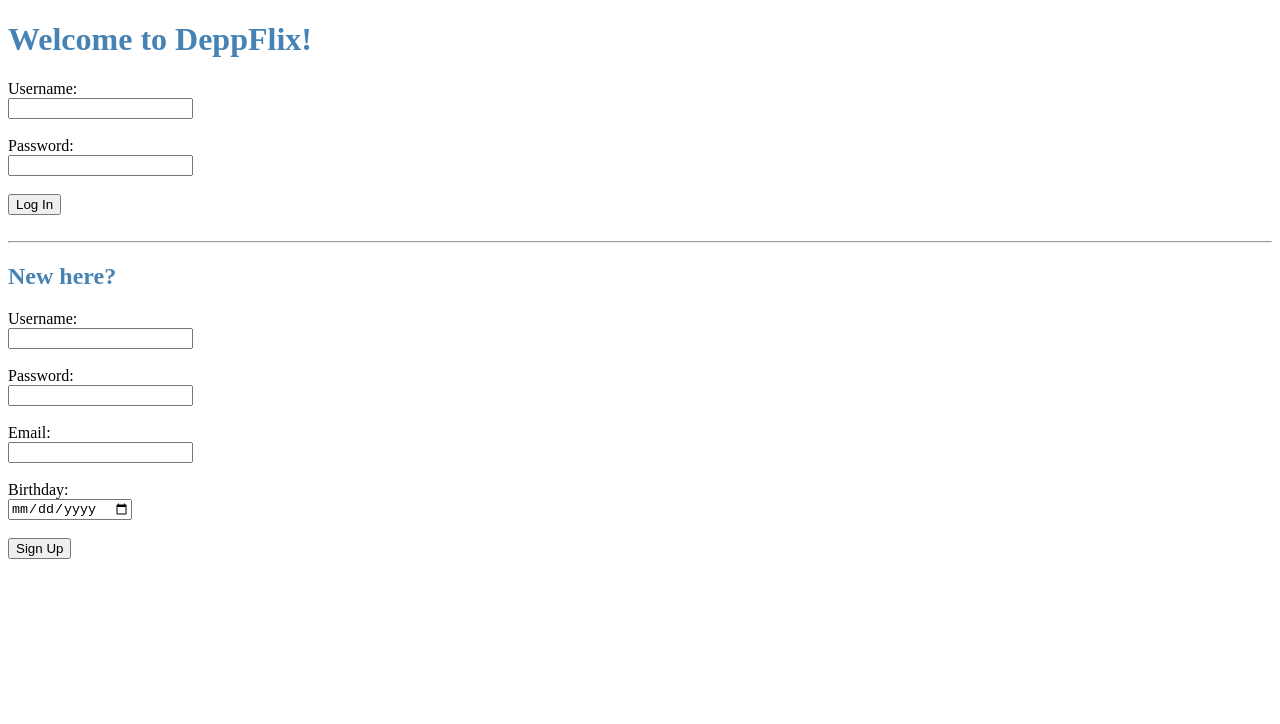
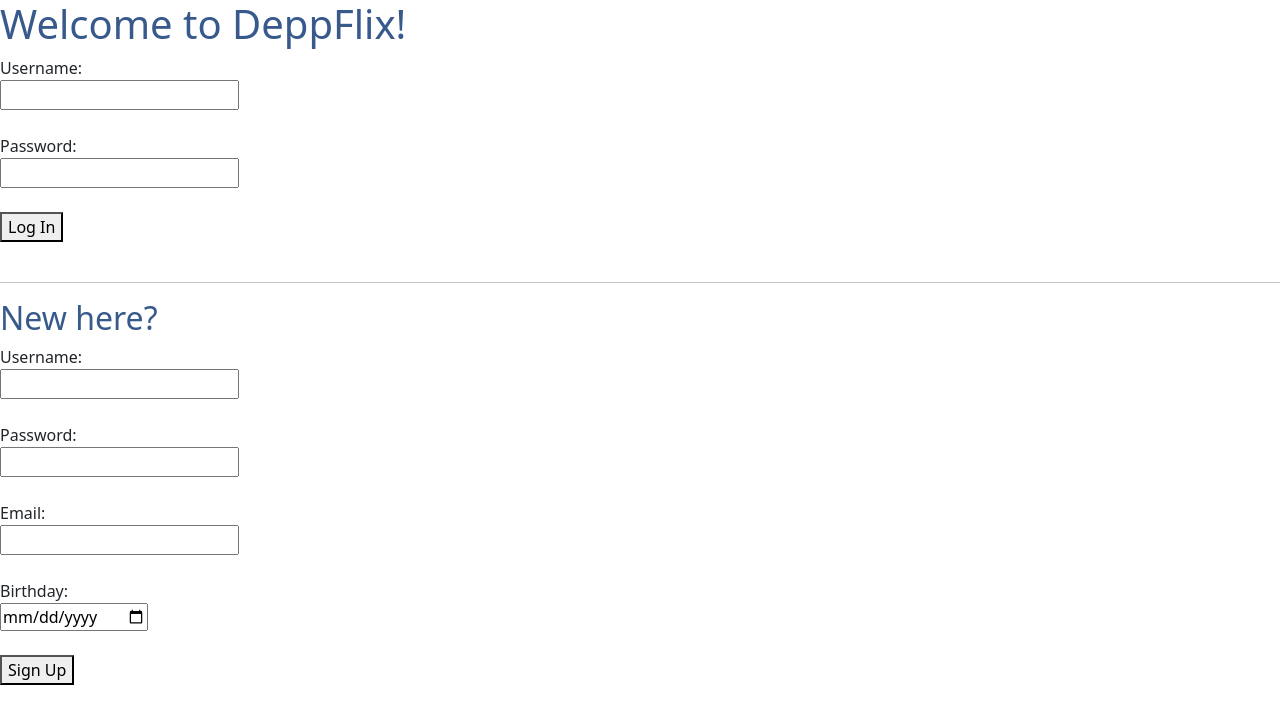
Before and after one commit to rumpeltin/DeppFlix-client, a React (Vite) app: page / in a window 1280 px wide. Shown: the top 724 px of the page. Built offline with nearby package versions, Linux system fonts and the light colour scheme.

Commit message:
inital design (wrong branch)

```diff
--- a/package.json
+++ b/package.json
@@ -20,10 +20,12 @@
   },
   "homepage": "https://github.com/rumpeltin/DeppFlix-client#readme",
   "dependencies": {
+    "bootstrap": "^5.2.3",
     "date-fns": "^2.29.3",
     "parcel": "^2.8.3",
     "prop-types": "^15.8.1",
     "react": "^18.2.0",
+    "react-bootstrap": "^2.7.2",
     "react-dom": "^18.2.0"
   },
   "devDependencies": {
--- a/src/components/main-view/main-view.jsx
+++ b/src/components/main-view/main-view.jsx
@@ -12,6 +12,7 @@ export const MainView = () => {
   const [selectedMovie, setSelectedMovie] = useState(null)
   const [user, setUser] = useState(storedUser? storedUser : null)
   const [token, setToken] = useState(storedToken? storedToken : null)
+  const [newUser, setNewUser] = useState(false)
 
   useEffect(() => {
 
@@ -58,9 +59,13 @@ export const MainView = () => {
         <br />
         <hr />
         <h2 className='depp-flix'>New here?</h2>
-        <SignupView />
+		    <SignupView />
       </>
     );
+  }
+
+  if (newUser) {
+	  return <SignupView/>;
   }
 
   if (movies.length === 0) {
@@ -91,6 +96,7 @@ export const MainView = () => {
       </div>
       <br />
       <button
+        className='button pointer'
         onClick={
           ()=>{
             setUser(null);
--- a/src/components/movie-card/movie-card.jsx
+++ b/src/components/movie-card/movie-card.jsx
@@ -1,12 +1,16 @@
+import React from 'react'
 import PropTypes from "prop-types";
+import { Button, Card } from "react-bootstrap";
 
 export const MovieCard = ({movie, onMovieClick}) => {
   return (
-    <div
-    onClick={() => {
-      onMovieClick(movie)
-    }}
-    >{movie.title}</div>
+	<Card onClick={() => onMovieClick(movie)}>
+	 <Card.Body>
+	   <Card.Title>{movie.title}</Card.Title>
+       <Card.Text>{movie.genre} by {movie.director}</Card.Text>
+	   <Card.Text>{movie.description}</Card.Text>
+	 </Card.Body>
+	</Card>
   );
 };
 
--- a/src/components/movie-view/movie-view.jsx
+++ b/src/components/movie-view/movie-view.jsx
@@ -1,4 +1,5 @@
 import React from 'react'
+import './movie-view.scss'
 
 export const MovieView = ({movie, onBackClick}) => {
   return (
@@ -35,7 +36,10 @@ export const MovieView = ({movie, onBackClick}) => {
         <span className="value">{movie.genreDescription}</span>
       </div>
       <br/>
-      <button onClick={onBackClick}>Back</button>
+      <button
+        className='back-button pointer'
+        onClick={onBackClick}
+        >Back</button>
     </>
   );
 };
--- /dev/null
+++ b/src/components/movie-view/movie-view.scss
@@ -0,0 +1,7 @@
+.back-button {
+  padding: 4px 12px 4px 12px;
+  color: whitesmoke;
+  background-color: dodgerblue;
+  border: none;
+  border-radius: 4px;
+}
--- a/src/components/signup-view/signup-view.jsx
+++ b/src/components/signup-view/signup-view.jsx
@@ -22,14 +22,15 @@ export const SignupView = () => {
       method: "POST",
       headers: {
         Accept: 'application/json',
-        'Content-Type': 'application/json',
+        'Content-Type': 'application/json'
       },
       body: JSON.stringify(data)
     }).then((response) => {
       if (response.ok) {
-        onLoggedIn(username);
+        alert("Sign-up successful! Please log in with your shiny new credentials.");
+        window.location.reload();
       } else {
-        alert("Sign-up failed");
+        alert("Sign-up failed.. Sorry :(");
       }
     });
   };
@@ -82,7 +83,10 @@ export const SignupView = () => {
           />
       </div>
       <br />
-      <button type="submit">Sign Up</button>
+      <button
+        type="submit"
+        className="pointer"
+      >Sign Up</button>
     </form>
   );
 };
--- a/src/index.jsx
+++ b/src/index.jsx
@@ -2,6 +2,8 @@ import React from 'react';
 import ReactDOM from 'react-dom';
 import { MainView } from './components/main-view/main-view';
 import { Greeting } from './components/greeting/greeting';
+
+import "bootstrap/dist/css/bootstrap.min.css";
 
 // Import statement to indicate that you need to bundle `./index.scss`
 import './index.scss';
--- a/src/index.scss
+++ b/src/index.scss
@@ -1,5 +1,20 @@
-$color: steelblue;
+// default styles
+$dark-c: #113f67;
+$light-c: #e7eaf6;
+$bg-c: #38598b;
+$dtls-c: #a2a8d3;
 
 .depp-flix {
-  color: $color;
+  color: $bg-c;
 }
+
+.pointer {
+  cursor: pointer;
+}
+
+.button {
+  padding: 4px 12px 4px 12px;
+  color: $dtls-c;
+  border: none;
+  border-radius: 4px;
+}
```
Also changed, not shown: 6 other files (tests, documents, lock files or other folders).
